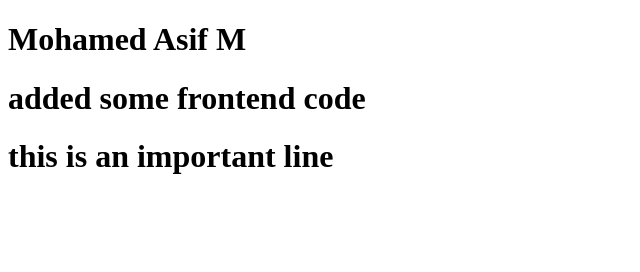
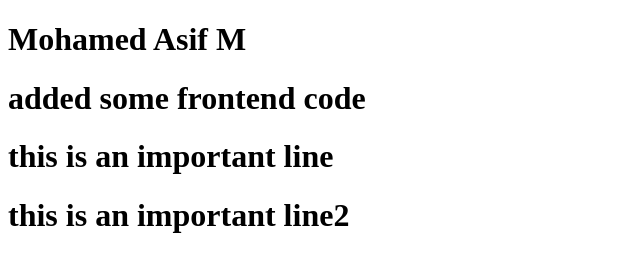
Before and after one commit to MohamedAsif3/sample-repo, a plain HTML site: page index.html in a window 1280 px wide. Shown: the whole page, without its empty margins (0-640 px from the left). Drawn offline with Linux system fonts and the light colour scheme.

Commit message:
!feat: added important code 2

```diff
--- a/index.html
+++ b/index.html
@@ -9,5 +9,6 @@
     <h1>Mohamed Asif M</h1>
     <h1>added some frontend code</h1>
     <h1> this is an important line</h1>
+    <h1> this is an important line2</h1>
 </body>
 </html>
```
